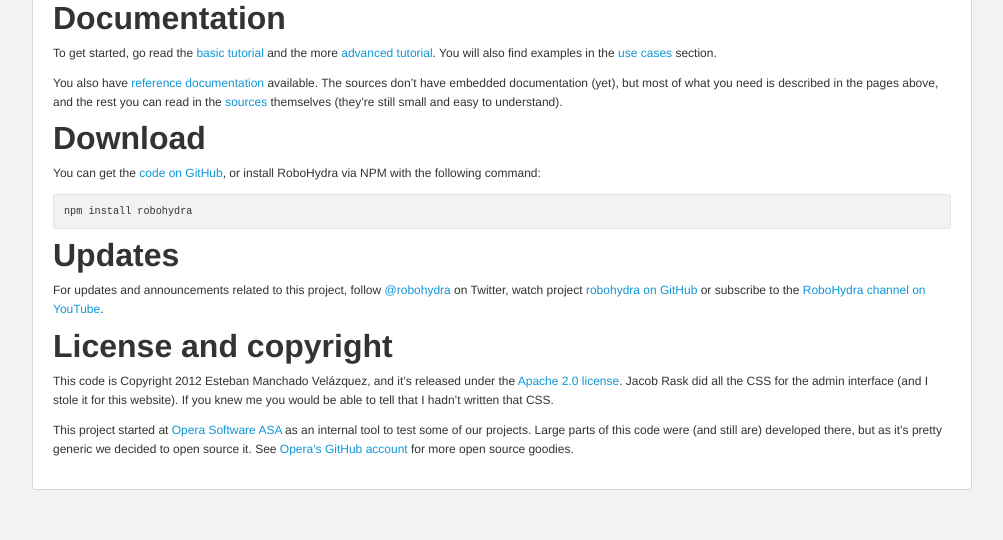
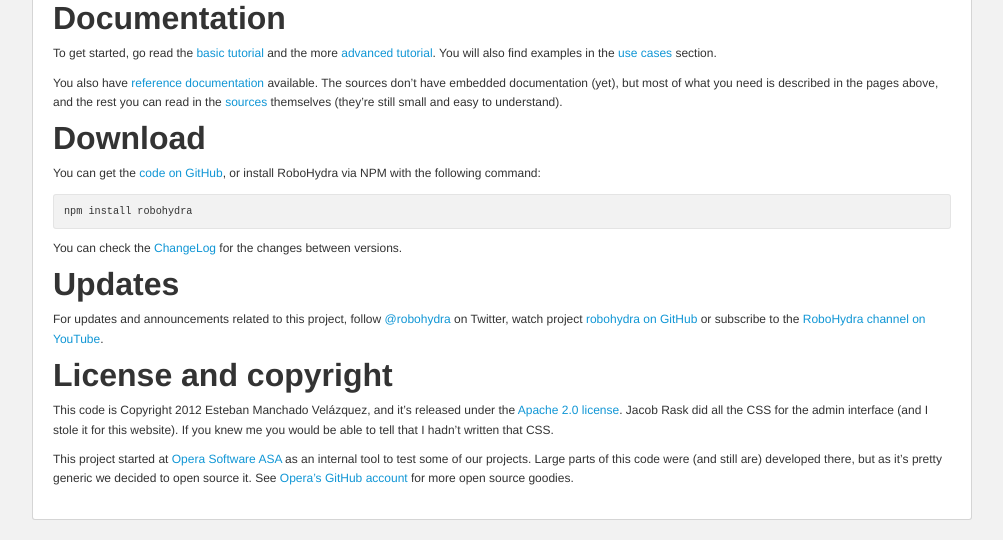
Before and after one commit to robohydra/robohydra, a Jekyll site: the page built from index.md, in a window 1280 px wide and 900 px high, scrolled down 1247 px, cut to the strip 360-900 px from the top of the window. Shown: the whole strip, without its empty margins (138-1141 px from the left). Built offline with Jekyll 4.4.1, drawn with Linux system fonts in a browser that asks for light colours; before the commit the page ends 2117 px from its top, so only the background shows below that.

Commit message:
Add link to ChangeLog on frontpage

```diff
--- a/index.md
+++ b/index.md
@@ -97,6 +97,10 @@
 
     npm install robohydra
 
+You can check the
+[ChangeLog](https://raw.github.com/operasoftware/robohydra/master/ChangeLog)
+for the changes between versions.
+
 Updates
 =======
 
```
